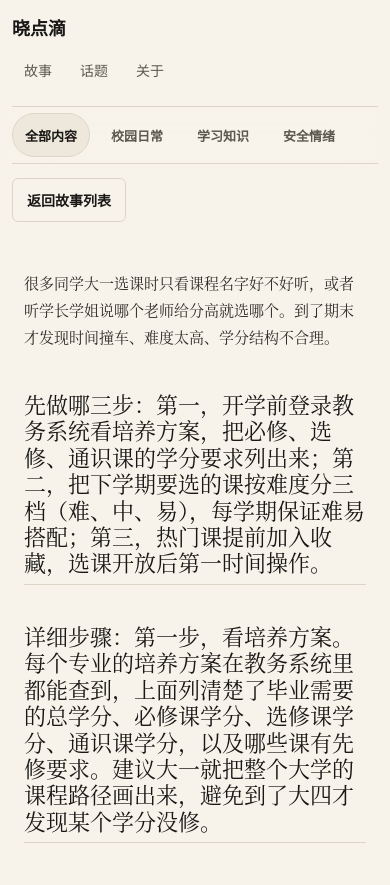
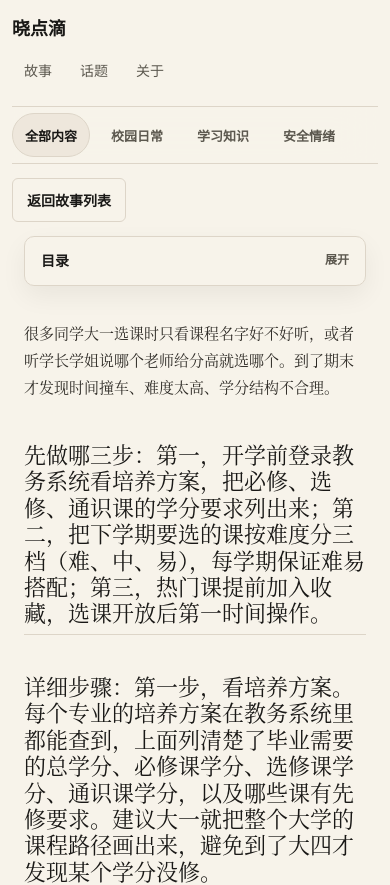
Before and after one commit to hhkb-ai/xiaotdiandi, a Vue app in the folder renjian-story-vue/: page /story/1 in a window 390 px wide. Shown: the top 885 px of the page. Built offline with nearby package versions, Linux system fonts and the light colour scheme.

Commit message:
Show mobile detail toc responsively

```diff
--- a/renjian-story-vue/src/styles/responsive.css
+++ b/renjian-story-vue/src/styles/responsive.css
@@ -484,9 +484,74 @@
     gap: 0;
   }
 
-  /* Hide sidebar on mobile */
+  /* Hide desktop sidebar on mobile */
   .detail-sidebar {
     display: none;
+  }
+
+  .mobile-detail-toc {
+    position: sticky;
+    top: 56px;
+    z-index: 40;
+    display: block;
+    margin: 0 0 18px;
+    border: 1px solid var(--line);
+    border-radius: 12px;
+    background: var(--paper);
+    box-shadow: 0 10px 26px rgba(0, 0, 0, 0.06);
+    overflow: hidden;
+  }
+
+  .mobile-detail-toc summary {
+    min-height: 48px;
+    padding: 13px 16px;
+    color: var(--ink);
+    font-family: Inter, "PingFang SC", "Microsoft YaHei", sans-serif;
+    font-size: 14px;
+    font-weight: 800;
+    cursor: pointer;
+    list-style: none;
+  }
+
+  .mobile-detail-toc summary::-webkit-details-marker {
+    display: none;
+  }
+
+  .mobile-detail-toc summary::after {
+    float: right;
+    color: var(--muted);
+    content: "展开";
+    font-size: 12px;
+    font-weight: 700;
+  }
+
+  .mobile-detail-toc[open] summary::after {
+    content: "收起";
+  }
+
+  .mobile-detail-toc nav {
+    display: grid;
+    gap: 0;
+    border-top: 1px solid var(--line);
+    padding: 6px;
+  }
+
+  .mobile-detail-toc a {
+    min-height: 42px;
+    border-radius: 8px;
+    padding: 11px 10px;
+    color: var(--muted);
+    font-family: Inter, "PingFang SC", "Microsoft YaHei", sans-serif;
+    font-size: 13px;
+    font-weight: 700;
+    text-decoration: none;
+  }
+
+  .mobile-detail-toc a:hover,
+  .mobile-detail-toc a:focus-visible {
+    background: var(--soft);
+    color: var(--ink);
+    outline: 0;
   }
 
   .detail-main article {
@@ -500,13 +565,18 @@
 
   .article-section {
     margin: 18px 0;
-    scroll-margin-top: 16px;
+    scroll-margin-top: 128px;
   }
 
   .article-subhead {
     margin: 24px 0 6px;
     padding: 8px 0;
     font-size: clamp(16px, 2.5vw, 20px);
+  }
+
+  #practical,
+  #related {
+    scroll-margin-top: 128px;
   }
 
   /* Practical panel */
@@ -673,6 +743,11 @@
     line-height: 1.8;
   }
 
+  .mobile-detail-toc {
+    top: 52px;
+    border-radius: 10px;
+  }
+
   .practical-grid article {
     padding: 10px;
   }
```
